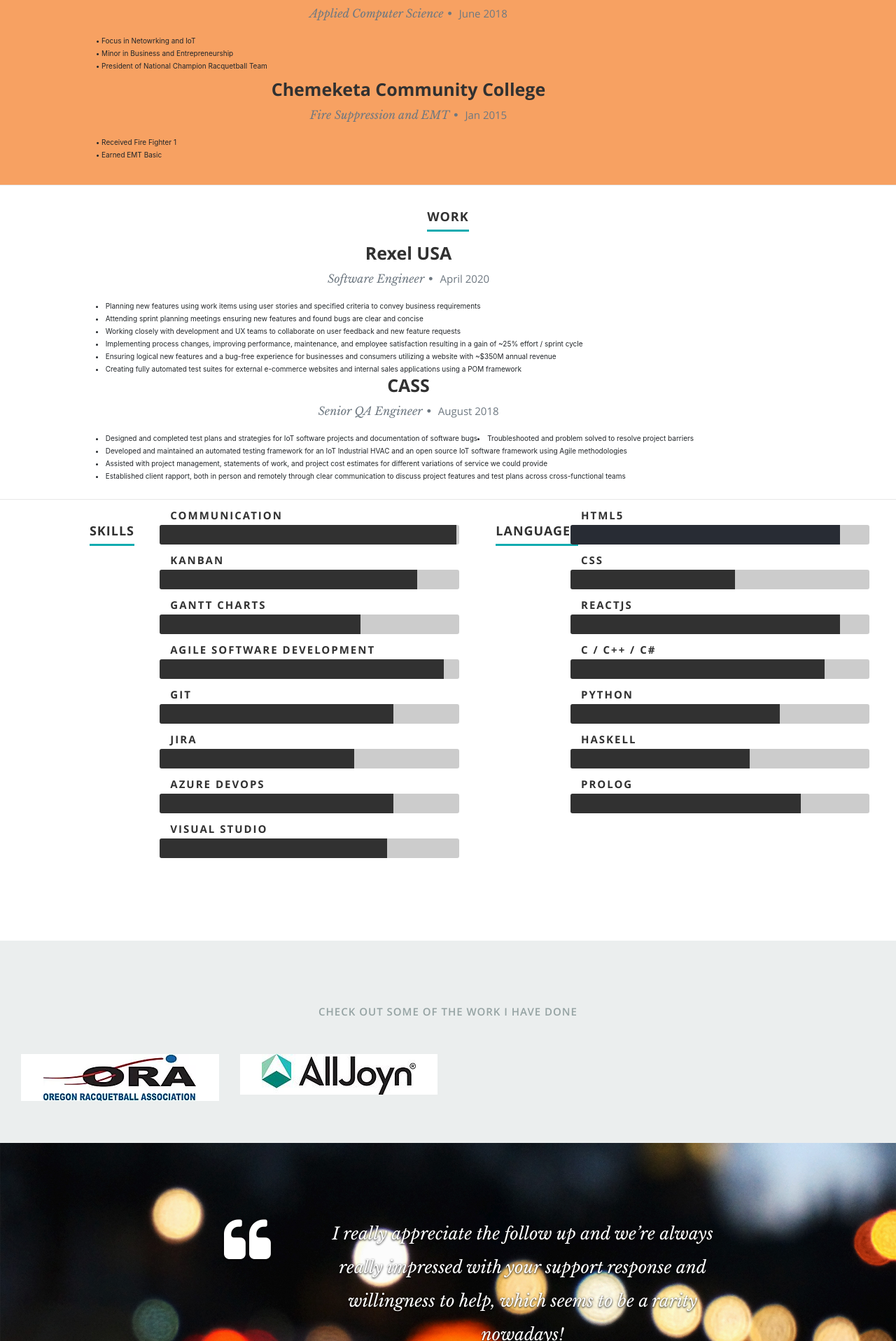
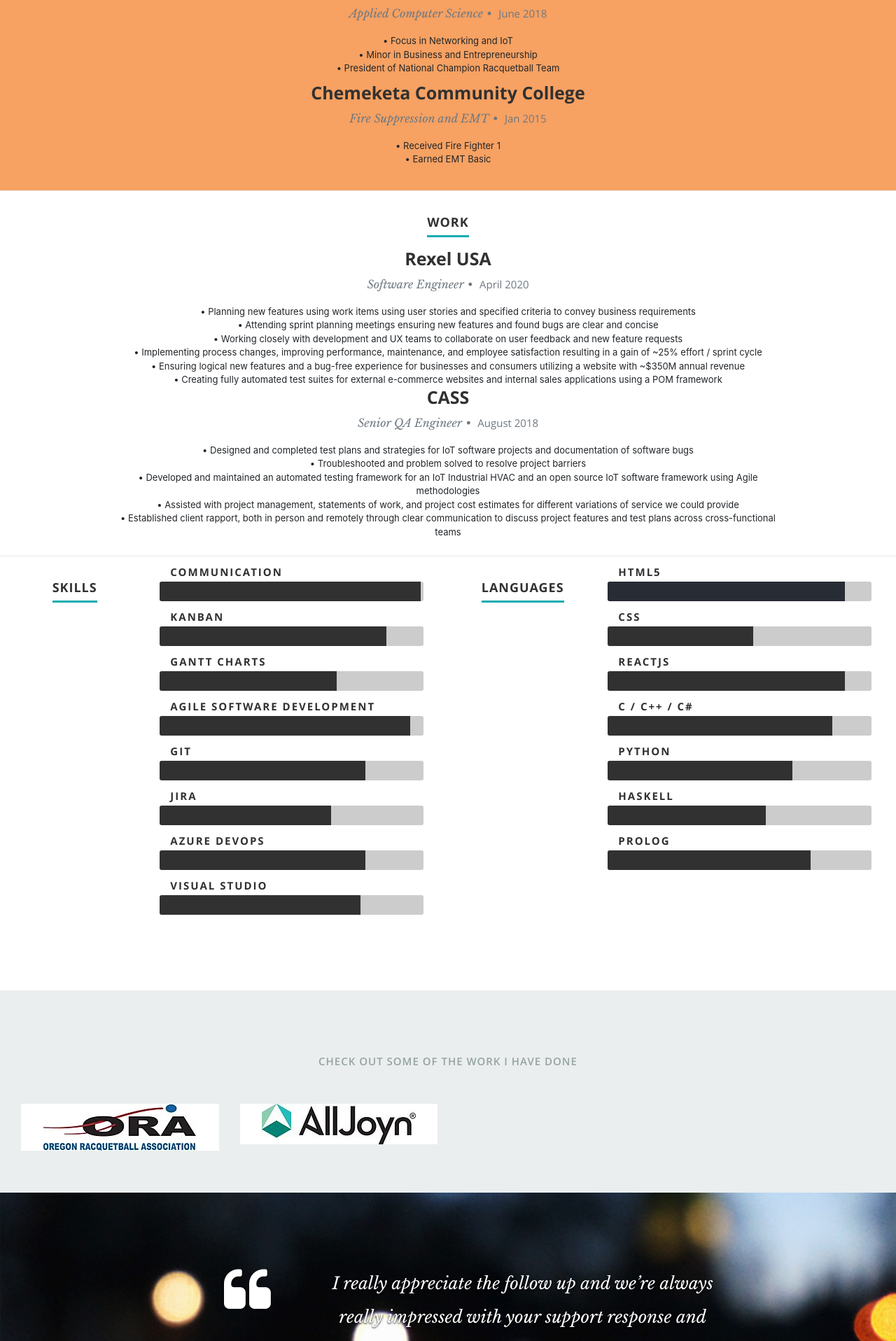
Before and after one commit to handerson333/portfolio, a React (Create React App) app: page / in a window 1280 px wide. Shown: the part 1404-3320 px from the top of the page at 70% size. Built offline with nearby package versions, Linux system fonts and the light colour scheme; what google-maps-react would draw is missing.

Commit message:
normalizing desktop whilst keeping mobile

```diff
--- a/public/css/layout.css
+++ b/public/css/layout.css
@@ -318,9 +318,6 @@ ul#nav li.current a {
 #resume .header-col {
   padding-top: 9px;
   display: grid;
-}
-#resume .main-col {
-  padding-right: 10%;
 }
 
 .education,
--- a/public/css/sections/2-resume.css
+++ b/public/css/sections/2-resume.css
@@ -53,9 +53,9 @@
   padding-bottom: 24px;
   border-bottom: 1px solid #e8e8e8;
 }
-.education li, .work li {
+.education .col, .work .col {
   margin-bottom: 0px;
-  text-align: left;
+  font-size: 1.3rem;
 }
 #resume .info {
   font: 16px/24px "librebaskerville-italic", serif;
--- a/src/components/Resume.js
+++ b/src/components/Resume.js
@@ -28,7 +28,7 @@ export default class Resume extends Component {
                       </p>
                       <ul>
                         {item.Achievements.map((ach, i) => (
-                          <li key={i}>&bull; {ach}</li>
+                          <Col xs={12} key={i}>&bull; {ach}</Col>
                         ))}
                       </ul>
                     </Col>
@@ -59,7 +59,7 @@ export default class Resume extends Component {
                       </p>
                       <Row>
                         {item.Achievements.map((ach, i) => (
-                          <li key={i}>{ach}</li>
+                          <Col xs={12} key={i}><span>&bull;{" "}</span>{ach}</Col>
                         ))}
                       </Row>
                     </Col>
@@ -70,7 +70,7 @@ export default class Resume extends Component {
         </Row>
 
         <Row className="row skill">
-          <Col sm={{ span: 1, offset: 1 }} className="header-col">
+          <Col xs={{ span: 12 }} lg={{ span: 2 }} className="header-col">
             <h1>
               <span>Skills</span>
             </h1>
@@ -79,7 +79,7 @@ export default class Resume extends Component {
           <Col>
             {/* <p>{resumeData.skillsDescription}</p> */}
 
-            <Row className="bars">
+            <div className="bars">
               <ul className="skills">
                 {resumeData.skills &&
                   resumeData.skills.map((item, i) => {
@@ -94,9 +94,9 @@ export default class Resume extends Component {
                     );
                   })}
               </ul>
-            </Row>
+            </div>
           </Col>
-          <Col sm={{ span: 1 }} className="header-col">
+          <Col xs={{ span: 12 }} lg={{ span: 2 }} className="header-col">
             <h1>
               <span>Languages</span>
             </h1>
@@ -105,7 +105,7 @@ export default class Resume extends Component {
           <Col>
             {/* <p>{resumeData.skillsDescription}</p> */}
 
-            <Row className="bars">
+            <div className="bars">
               <ul className="skills">
                 {resumeData.languages &&
                   resumeData.languages.map((item, i) => {
@@ -120,7 +120,7 @@ export default class Resume extends Component {
                     );
                   })}
               </ul>
-            </Row>
+            </div>
           </Col>
         </Row>
       </section >
--- a/src/components/Testimonials.js
+++ b/src/components/Testimonials.js
@@ -21,7 +21,7 @@ export default class Testimonials extends Component {
                         <li key={i}>
                           <blockquote>
                             <p>{item.description}</p>
-                            <cite>{item.name}</cite>
+                            <footer><cite>{item.name}{(item.title) && ", " + item.title}</cite></footer>
                           </blockquote>
                         </li>
                       );
--- a/src/resumeData.js
+++ b/src/resumeData.js
@@ -30,7 +30,7 @@ let resumeData = {
       MonthOfPassing: "June",
       YearOfPassing: "2018",
       Achievements: [
-        "Focus in Netowrking and IoT",
+        "Focus in Networking and IoT",
         "Minor in Business and Entrepreneurship",
         "President of National Champion Racquetball Team"
       ]
@@ -155,7 +155,32 @@ let resumeData = {
     {
       description: "It’s refreshing to see that a software developer actually listens to their clients! Way to go. Thank you.",
       name: "Jamin Kalita",
-      Title: ""
+      title: ""
+    },
+    {
+      description: "In all aspects of work, Hayden is not satisfied unless achieving the highest standards. Works relentlessly to improve skills and knowledge, and the quality of work output.",
+      name: "Sal D'Auria",
+      title: "CEO of Ventacity Systems"
+    },
+    {
+      description: "Always contributes vigorously to the efforts of the team, whether as a leader or a team member. Understands own weaknesses and others strengths and goes to the right people for help. Sympathetically helps others to address their weaknesses.  Hayden continues to take on challenges such as the ongoing mobile testing platform.",
+      name: "Jared Lorz",
+      title: "Lead DevOps Engineer"
+    },
+    {
+      description: "Aiming for a top job in the organization. He sets very high standards, aware that this will bring attention and promotion. Always eager to take on a new task, whether hard or simple, and tackles it diligently, without question or complaint. This positive attitude inspires others too. ",
+      name: "Mike Turner",
+      title: "US Director of IT Development"
+    },
+    {
+      description: "A pleasant, outgoing personality who always gets on well with others. Hayden will always be noticed and popular in a group.",
+      name: "Doug Davault",
+      title: "CEO"
+    },
+    {
+      description: "Hayden enjoys working without supervision and usually continues to carry out duties effectively. Always contributes vigorously to the efforts of the team, whether as a leader or a team member. Understands own weaknesses and others strengths and goes to the right people for help. Sympathetically helps others to address their weaknesses.",
+      name: "Carrie Hertel",
+      title: "CASS Director"
     }
   ]
 };
```
